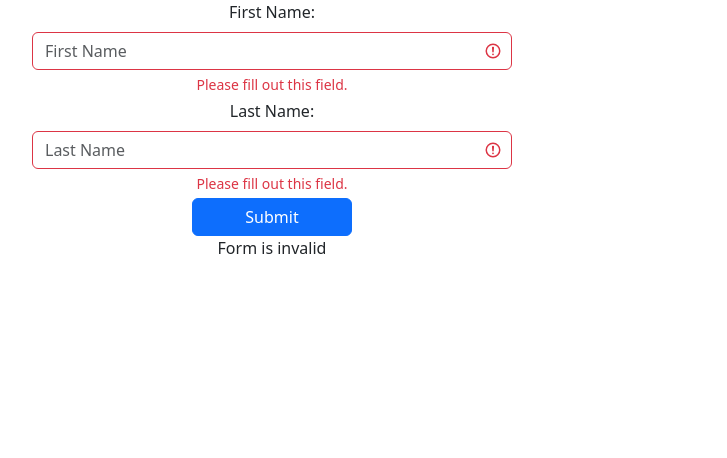
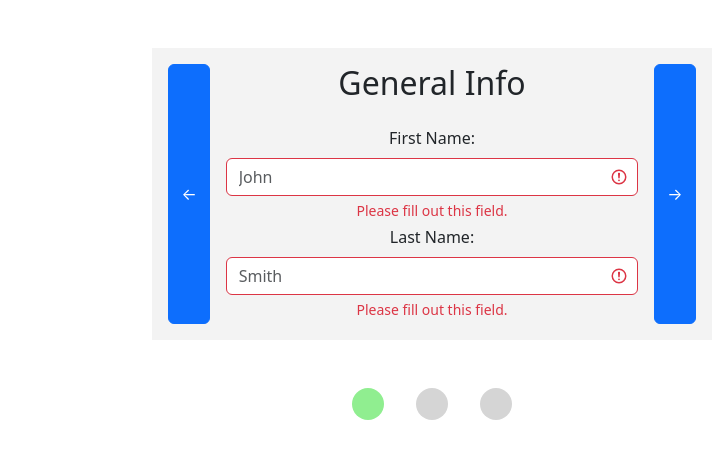
Before and after one commit to jamescrutchley/cv-generator, a React (Create React App) app: page / in a window 1280 px wide. Shown: the top 458 px of the page, without its empty margins (208-935 px from the left). Built offline with nearby package versions, Linux system fonts and the light colour scheme.

Commit message:
Add form sections

```diff
--- /dev/null
+++ b/src/components/Form-sections/FormSection.js
@@ -0,0 +1,25 @@
+import React, { Component } from "react";
+import Form from "react-bootstrap/Form";
+
+class FormSection extends Component {
+  render() {
+    const { controlId, label, name, type, placeholder, value, onChange, isInvalid, feedback, required=true } = this.props;
+
+    return (
+      <Form.Group className="mb-1 w-100" controlId={controlId}>
+        <Form.Label>{label}:</Form.Label>
+        <Form.Control
+          required
+          onChange={onChange}
+          name={name}
+          type={type}
+          placeholder={placeholder}
+          isInvalid={isInvalid}
+        />
+        <Form.Control.Feedback type="invalid">{feedback}</Form.Control.Feedback>
+      </Form.Group>
+    );
+  }
+}
+
+export default FormSection;
--- a/src/components/Form.js
+++ b/src/components/Form.js
@@ -3,60 +3,111 @@ import Button from "react-bootstrap/Button";
 
 import Form from "react-bootstrap/Form";
 
+import CV from "./Cv";
+import FormSection from "./Form-sections/FormSection";
+
 class UserForm extends Component {
   constructor(props) {
     super(props);
     this.state = {
+      section: 1,
       generateCV: false,
       valid: false,
       inputs: {
         fname: "",
         lname: "",
+        education: [],
       },
     };
   }
 
-  //state should represent current 'section' user is filling out and contents of input fields held in object.
-  //     this.state = {
-  //         section: 1,
-  //         inputs: {
-  //             //1
-  //             general: {
-  //                 valid: true,
-  //                 name: '',
-  //                 dob: '',
-  //                 email: '',
-  //             },
-  //             //2
-  //             education: {
-  //                 valid: true,
-  //                 entry: [{
-  //                     name: '',
-  //                     startDate: '',
-  //                     endDate: '',
-  //                     qualification: '',
-  //                 }]
-  //             },
-  //             //3
-  //             experience: {
-  //                 valid: true,
-  //                 entry: [{
-  //                     name: '',
-  //                     title: '',
-  //                     startDate: '',
-  //                     endDate: '',
-  //             }]
-  //         }
-  //     }
-  // }
+  renderSection() {
+    const { section, inputs } = this.state;
+
+    switch (section) {
+      case 1:
+        return (
+          <div className="formSection w-100">
+            <h2 className="sectionHeader">General Info</h2>
+            <Button className="navButton backButton">←</Button>
+
+            <div className="nameSection">
+            {/* first name */}
+            <FormSection
+              controlId="fname"
+              label="First Name"
+              name="fname"
+              value={inputs.fname}
+              type="text"
+              placeholder="John"
+              onChange={this.handleInputChange}
+              isInvalid={inputs.fname === ""}
+              feedback="Please fill out this field."
+            />
+            {/* last name */}
+            <FormSection
+              controlId="lname"
+              label="Last Name"
+              name="lname"
+              value={inputs.lname}
+              type="text"
+              placeholder="Smith"
+              onChange={this.handleInputChange}
+              isInvalid={inputs.lname === ""}
+              feedback="Please fill out this field."
+            />
+            </div>
+            <Button className="navButton nextButton">→</Button>
+          </div>
+        );
+      case 2:
+        return <div className="formSection w-100">
+            <h2 className="sectionHeader">Education</h2>
+            <FormSection
+              controlId="education"
+              label="Education"
+              name="education"
+              value={inputs.education}
+              type="text"
+              placeholder="Harvard Medical School"
+              onChange={this.handleInputChange}
+              isInvalid={inputs.education === ""}
+              feedback="Please fill out this field."
+            />
+            <Button>Add entry</Button>
+            <Button variant="secondary" className="navButton nextButton">→</Button>
+        </div>
+      case 3:
+        return <div className="formSection w-100">
+        <h2 className="sectionHeader">Experience</h2>
+        <FormSection
+          controlId="experience"
+          label="Experience"
+          name="experience"experience
+          value={inputs.experience}
+          type="text"
+          placeholder="Microsoft"
+          onChange={this.handleInputChange}
+          isInvalid={inputs.experience === ""}
+          feedback="Please fill out this field."
+        />
+        <Button>Add entry</Button>
+        <Button type="submit" variant={this.valid ? "success" : "secondary"}>
+            Generate
+        </Button>
+    </div>
+      default:
+        return null;
+    }
+  }
+
 
   handleSectionChange(section) {
     // on clicking prev or next section
   }
 
   handleInputChange = (e) => {
-    // validation needs to occur here? bootstrap?
-    // handling user changing an input field value
+    // should be generic
 
     const { name, value } = e.target;
 
@@ -65,7 +116,14 @@ class UserForm extends Component {
         ...prevState.inputs,
         [name]: value,
       },
+      valid: this.isFormValid({ ...prevState.inputs, [name]: value }),
     }));
+  };
+
+  isFormValid = (inputs) => {
+    // Add your validation logic here
+    const { fname, lname, education } = inputs;
+    return fname !== "" && lname !== "" && education !== "";
   };
 
   handleEntryChange() {
@@ -75,18 +133,25 @@ class UserForm extends Component {
   handleFormSubmit = (e) => {
     e.preventDefault();
 
-    // render 'cv' element - take user down page to view it.
-    // if inputs invalid, display appropriate warnings
-    // q: submit button necessary? why not just enable live editing?
     const form = e.currentTarget;
-    if (form.checkValidity() === false) {
-      e.stopPropagation();
-      this.setState({ valid: false }); // Set valid state to false
-      console.log(this.state.valid);
-    } else {
-      this.setState({valid: true})
-      console.log("inputs are valid");
+
+    // Check individual field validity
+    try {
+        const isEducationValid = form.education.checkValidity();
+        const isFnameValid = form.fname.checkValidity();
+        const isLnameValid = form.lname.checkValidity();
+
+        if (isFnameValid && isLnameValid && isEducationValid) {
+          this.setState({ valid: true });
+          console.log("Form is valid");
+        } else {
+          this.setState({ valid: false });
+          console.log("Form is invalid");
+        }
+    } catch {
+        console.log('uh oh')
     }
+
   };
 
   handleReset() {
@@ -94,7 +159,7 @@ class UserForm extends Component {
   }
 
   render() {
-    const { valid } = this.state;
+    const { valid, inputs, section } = this.state;
     // current section will determine what's currently rendered.
 
     // return (
@@ -105,47 +170,29 @@ class UserForm extends Component {
     //   </form>
     // );
     return (
-      <Form
-        validated={this.state.valid}
-        noValidate
-        onSubmit={this.handleFormSubmit}
-        className="w-75 d-flex flex-column align-items-center"
-      >
-        <Form.Group className="mb-1 w-50" controlId="fname">
-          <Form.Label>First Name:</Form.Label>
-          <Form.Control
-            required
-            onChange={this.handleInputChange}
-            className="w-100"
-            name="fname"
-            type="text"
-            placeholder="First Name"
-            isInvalid={!this.state.inputs.fname}
-          />
-          <Form.Control.Feedback type="invalid">Please fill out this field.</Form.Control.Feedback>
-        </Form.Group>
+      <div className="w-100 d-flex flex-column align-items-center border-primary">
+        <Form
+          noValidate
+          validated={this.state.valid}
+          onSubmit={this.handleFormSubmit}
+          className="p-3 m-5 myForm"
+        >
+          {this.renderSection()}
 
-        <Form.Group className="mb-1 w-50" controlId="formLastName">
-          <Form.Label>Last Name:</Form.Label>
-          <Form.Control
-            required
-            onChange={this.handleInputChange}
-            name="lname"
-            className="w-100"
-            type="text"
-            placeholder="Last Name"
-            isInvalid={!this.state.inputs.lname}
-          />
-          <Form.Control.Feedback type="invalid">Please fill out this field.</Form.Control.Feedback>
-        </Form.Group>
+        </Form>
 
-        <Button type="submit" className="col-md-2">
-          Submit
-        </Button>
-        <p>{valid ? "Form is valid" : "Form is invalid"}</p>
+        <div id="nav-dots">
+            <div className={section == '1' ? 'filled' : null} data-id="1"></div>
+            <div className={section == '2' ? 'filled' : null} data-id="2"></div>
+            <div className={section == '3' ? 'filled' : null} data-id="3"></div>
+        </div>
 
-      </Form>
-
+        {valid ? (
+          <CV details={this.state.inputs} />
+        ) : (
+          null
+        )}
+      </div>
     );
   }
 }
```
